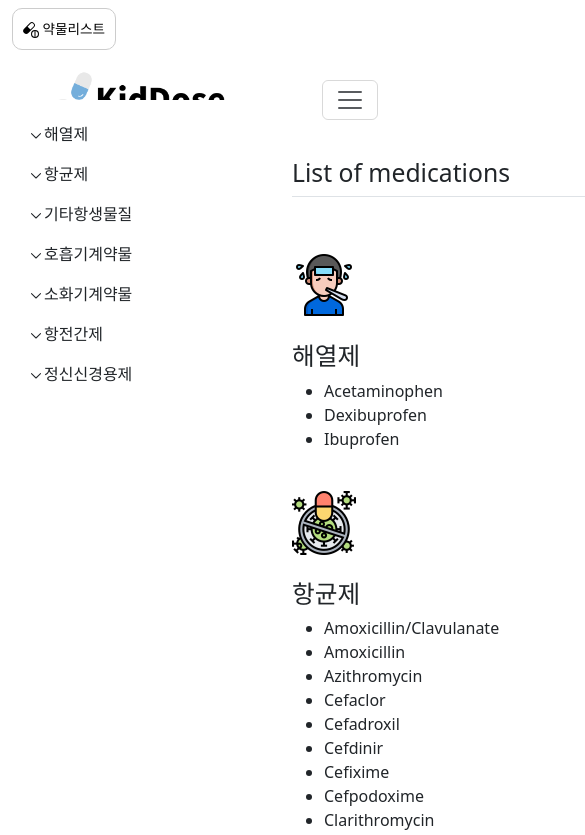
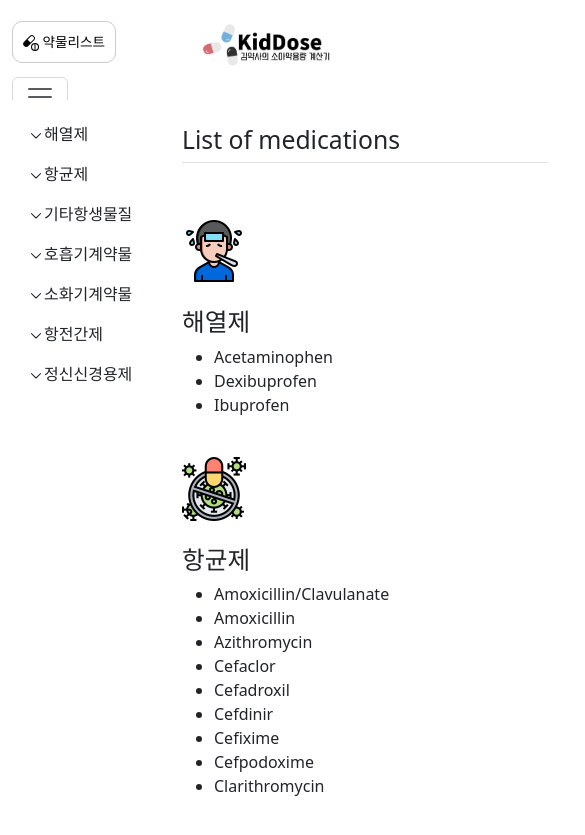
Before and after one commit to jhkkim0910/New-Kiddose, a plain HTML site: page index.html in a window 390 px wide. Both pictures are taken after a click on the button "약물리스트". Shown: the top 835 px of the page, 585 px wide, since content can reach past the window. Drawn offline with nearby package versions, Linux system fonts and the light colour scheme.

Commit message:
new version second commit

```diff
--- a/css/styles.css
+++ b/css/styles.css
@@ -17,7 +17,7 @@
 @media screen and (max-width: 767px){
   #sidebar{
     display: block;
-    transform: translateX(-280px);
+    transform: translateX(-170px);
     transition: transform 0.3s ease-in-out;
     position: absolute;
     top: 0;
@@ -25,14 +25,14 @@
     left: 0;
     right: 0;
     z-index: 999;
-    width: 280px;
+    width: 170px;
     padding-top: 100px;
   }
   #sidebar.show {
     transform: translateX(0);
   }
   #main-page.slide {
-    transform: translateX(280px);
+    transform: translateX(170px);
   }
 }
 
@@ -54,6 +54,15 @@
     transform: translateY(-2px);
 } }
 
+.navbar-brand img {
+  height: 15vw; /* 뷰포트 너비에 상대적인 값으로 지정 */
+}
+
+@media (min-width: 768px) {
+  .navbar-brand img {
+    height: 90px; /* 데스크톱 화면에서는 고정값으로 지정 */
+  }
+}
 
 body {
   height: 100%;
```
Also changed, not shown: index.html (+1 -1 lines).
